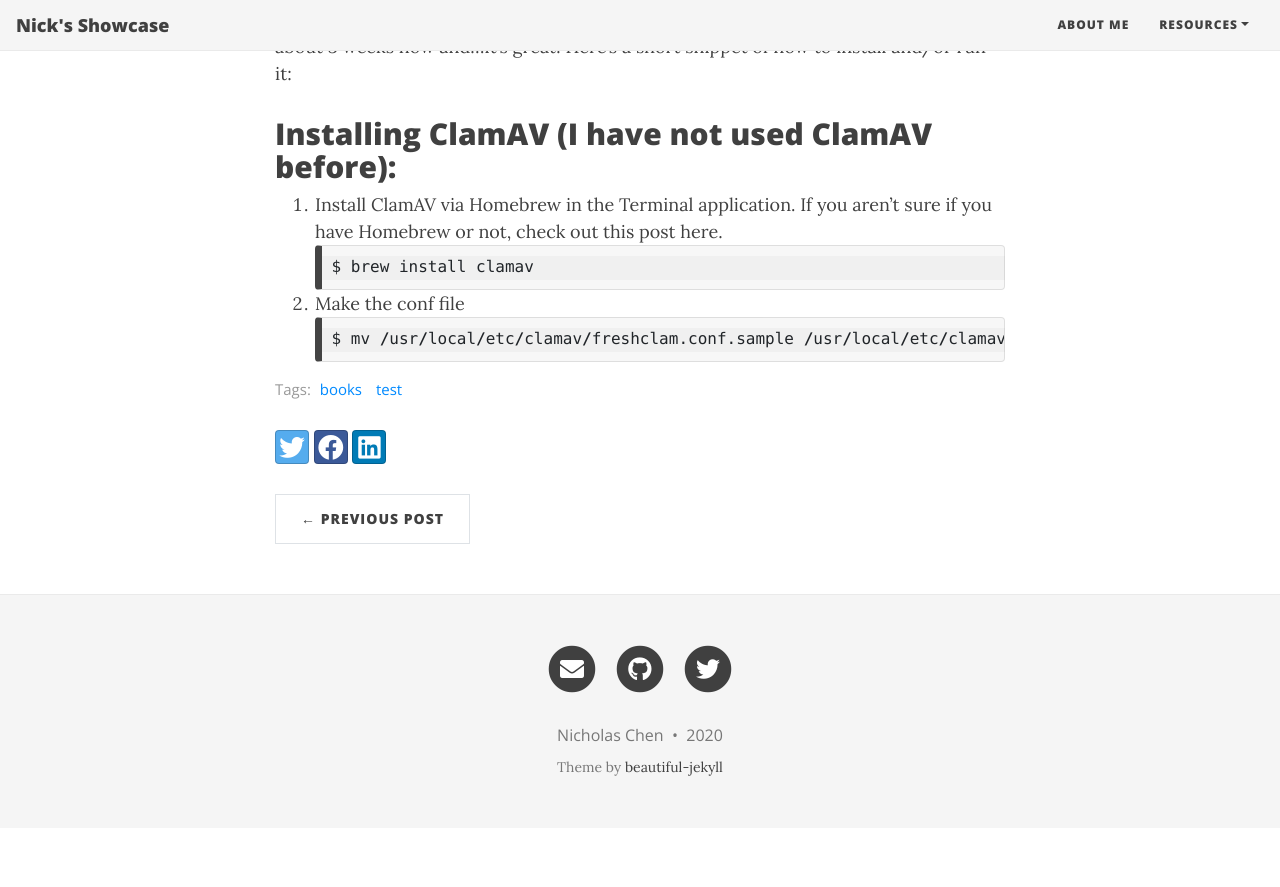
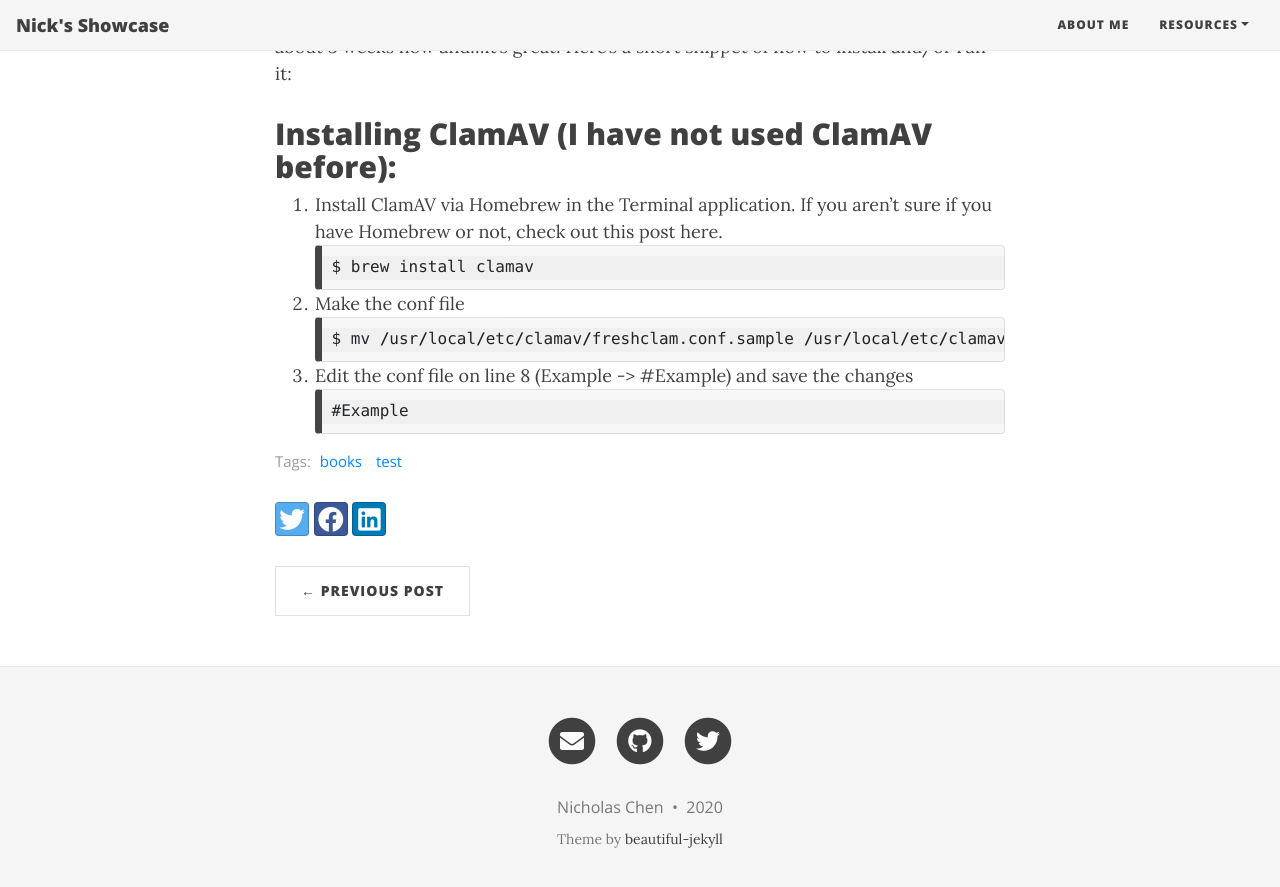
Before and after one commit to porcupinenick/porcupinenick.github.io, a Jekyll site: the page built from _posts/2020-08-24-clamav-post.md, in a window 1280 px wide and 900 px high, scrolled down 674 px. Shown: the top 887 px of the window. Built offline with Jekyll 4.4.1, drawn with Linux system fonts in a browser that asks for light colours; nearby versions of some CDN libraries; before the commit the page ends 1502 px from its top, so only the background shows below that.

Commit message:
edit conf file
edit conf file

````diff
--- a/_posts/2020-08-24-clamav-post.md
+++ b/_posts/2020-08-24-clamav-post.md
@@ -17,7 +17,13 @@ Hey there, this is my first post! Recently, a friend of my introduced me to [Cla
 $ brew install clamav
 ```
 
+
 2. Make the conf file
 ```javascript
 $ mv /usr/local/etc/clamav/freshclam.conf.sample /usr/local/etc/clamav/freshclam.conf
 ```
+
+3. Edit the conf file on line 8 (Example -> #Example) and save the changes
+```javascript
+#Example
+```
````
